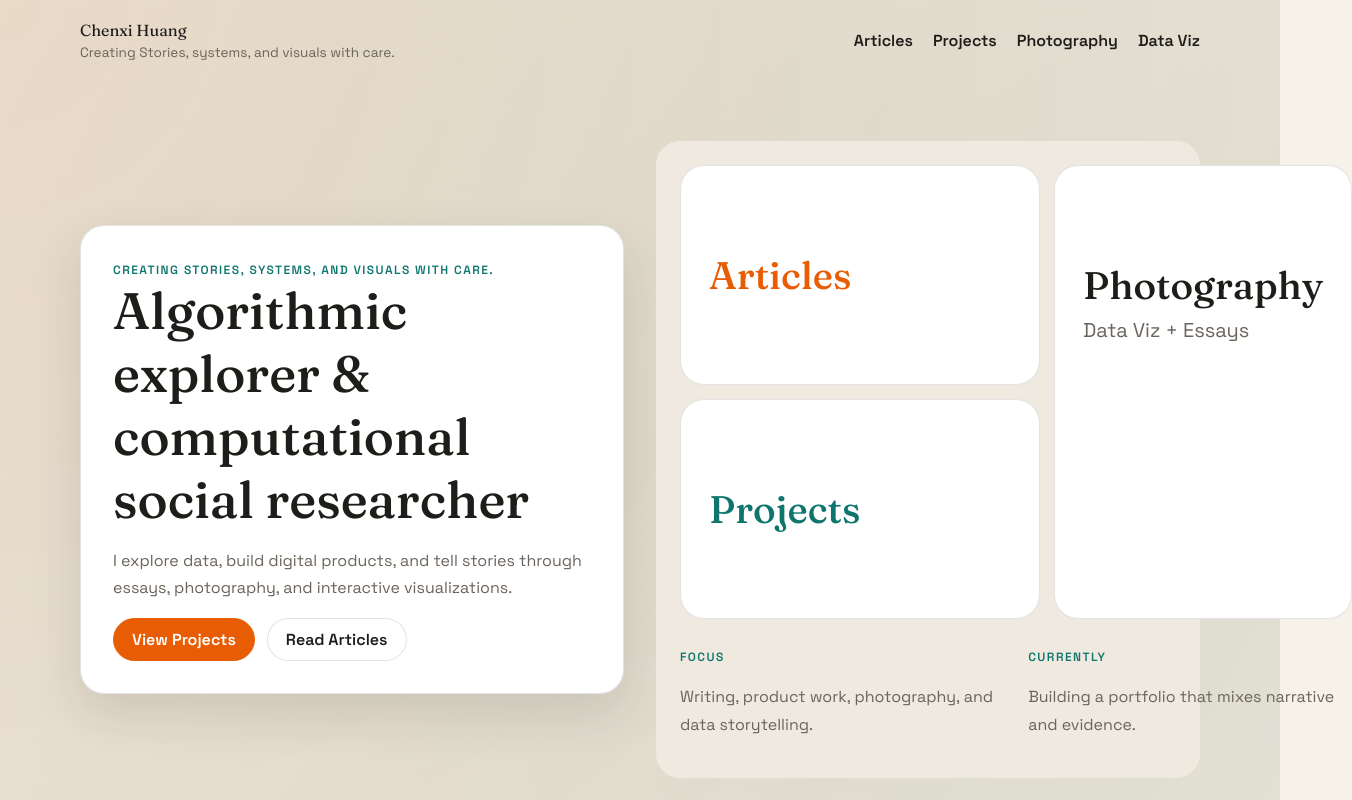
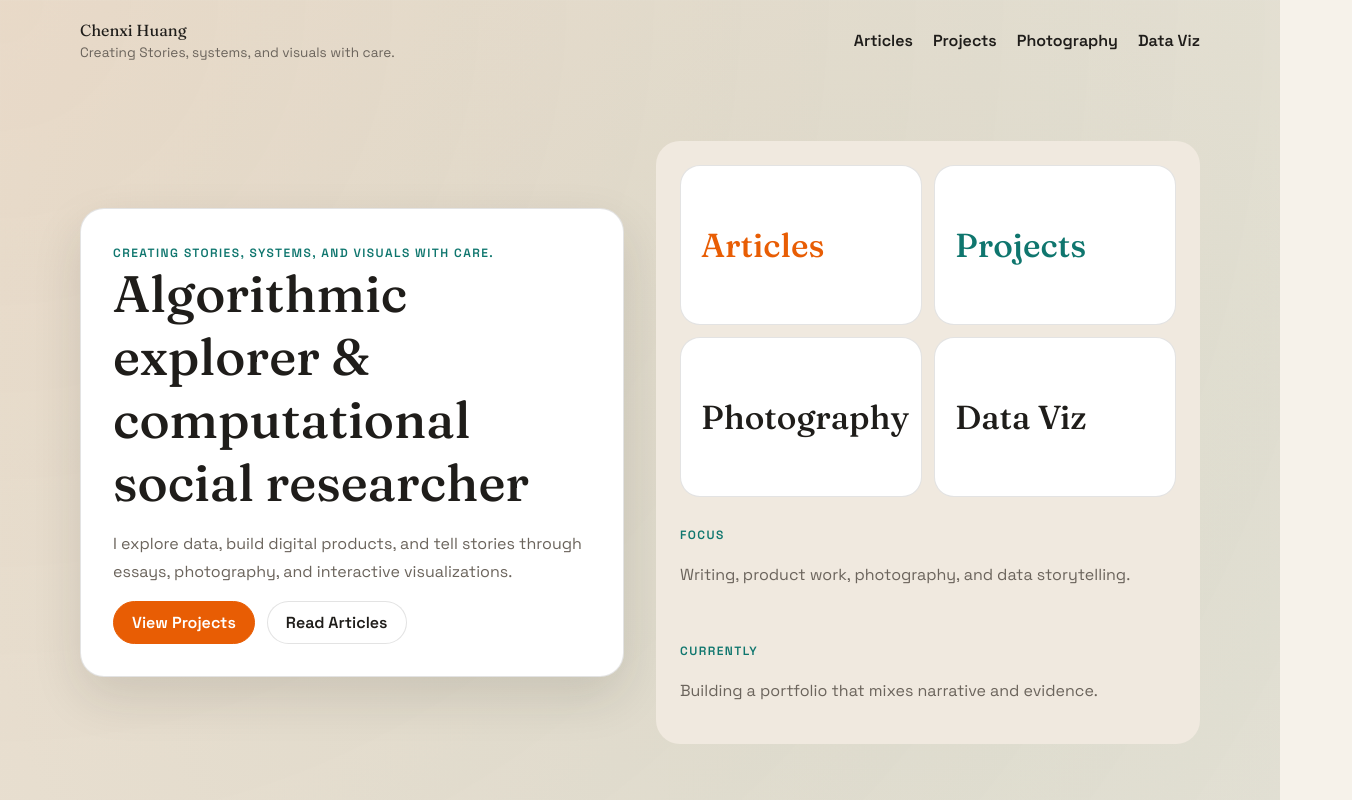
Before and after one commit to aurora1112-j/aurora1112-j.github.io, an Astro site: page / in a window 1280 px wide. Shown: the top 800 px of the page, 1352 px wide, since content can reach past the window. Built offline with nearby package versions, Linux system fonts and the light colour scheme; Astro itself is replaced by a stand-in of ours.

Commit message:
Update home mosaic and section links

```diff
--- a/src/pages/index.astro
+++ b/src/pages/index.astro
@@ -47,15 +47,17 @@ const dataviz = (await getCollection("dataviz"))
       </div>
       <div class="hero-media reveal delay-1">
         <div class="hero-mosaic" role="navigation" aria-label="Quick links">
-          <a class="hero-mosaic-card hero-mosaic-card-articles" href="/articles">
+          <a class="hero-mosaic-card hero-mosaic-card-articles" href="#articles">
             <span class="hero-mosaic-title">Articles</span>
           </a>
-          <a class="hero-mosaic-card hero-mosaic-card-projects" href="/projects">
+          <a class="hero-mosaic-card hero-mosaic-card-projects" href="#projects">
             <span class="hero-mosaic-title">Projects</span>
           </a>
-          <a class="hero-mosaic-card hero-mosaic-card-photography" href="/photography">
+          <a class="hero-mosaic-card hero-mosaic-card-photography" href="#photography">
             <span class="hero-mosaic-title">Photography</span>
-            <span class="hero-mosaic-subtitle">Data Viz + Essays</span>
+          </a>
+          <a class="hero-mosaic-card hero-mosaic-card-dataviz" href="#dataviz">
+            <span class="hero-mosaic-title">Data Viz</span>
           </a>
         </div>
         <div class="grid grid-2">
@@ -75,7 +77,7 @@ const dataviz = (await getCollection("dataviz"))
       </div>
     </section>
 
-    <section class="section reveal">
+    <section class="section reveal" id="articles">
       <SectionHeader
         kicker="Writing"
         title="Articles"
@@ -93,9 +95,12 @@ const dataviz = (await getCollection("dataviz"))
           />
         ))}
       </div>
+      <div class="section-footer">
+        <a class="section-more" href="/articles">Read more</a>
+      </div>
     </section>
 
-    <section class="section reveal delay-1">
+    <section class="section reveal delay-1" id="projects">
       <SectionHeader
         kicker="Build"
         title="Projects"
@@ -113,9 +118,12 @@ const dataviz = (await getCollection("dataviz"))
           />
         ))}
       </div>
+      <div class="section-footer">
+        <a class="section-more" href="/projects">Read more</a>
+      </div>
     </section>
 
-    <section class="section reveal delay-2">
+    <section class="section reveal delay-2" id="photography">
       <SectionHeader
         kicker="Visuals"
         title="Photography"
@@ -133,9 +141,12 @@ const dataviz = (await getCollection("dataviz"))
           />
         ))}
       </div>
+      <div class="section-footer">
+        <a class="section-more" href="/photography">Read more</a>
+      </div>
     </section>
 
-    <section class="section reveal delay-3">
+    <section class="section reveal delay-3" id="dataviz">
       <SectionHeader
         kicker="Evidence"
         title="Data Visualization"
@@ -153,6 +164,9 @@ const dataviz = (await getCollection("dataviz"))
           />
         ))}
       </div>
+      <div class="section-footer">
+        <a class="section-more" href="/dataviz">Read more</a>
+      </div>
     </section>
   </main>
   <SiteFooter />
--- a/src/styles/global.css
+++ b/src/styles/global.css
@@ -79,6 +79,24 @@ p {
 
 .section {
   padding: 80px 0;
+}
+
+.section-footer {
+  display: flex;
+  justify-content: flex-end;
+  margin-top: 18px;
+}
+
+.section-more {
+  display: inline-flex;
+  align-items: center;
+  gap: 8px;
+  font-weight: 600;
+  color: var(--text);
+}
+
+.section-more::after {
+  content: "->";
 }
 
 .section-header {
@@ -264,19 +282,19 @@ h3 {
 
 .hero-mosaic {
   display: grid;
-  gap: 14px;
-  grid-template-columns: 360px 1fr;
-  grid-template-rows: 220px 220px;
+  gap: 12px;
+  grid-template-columns: repeat(2, minmax(160px, 1fr));
+  grid-auto-rows: 160px;
   grid-template-areas:
-    "articles photography"
-    "projects photography";
+    "articles projects"
+    "photography dataviz";
 }
 
 .hero-mosaic-card {
   background: var(--surface);
   border: 1px solid var(--line);
-  border-radius: 24px;
-  padding: 28px;
+  border-radius: 20px;
+  padding: 20px;
   display: flex;
   flex-direction: column;
   justify-content: center;
@@ -308,12 +326,14 @@ h3 {
 
 .hero-mosaic-card-photography {
   grid-area: photography;
-  justify-content: flex-start;
-  padding-top: 98px;
+}
+
+.hero-mosaic-card-dataviz {
+  grid-area: dataviz;
 }
 
 .hero-mosaic-title {
-  font-size: clamp(2rem, 3vw, 2.6rem);
+  font-size: clamp(1.6rem, 2.6vw, 2.2rem);
   line-height: 1.12;
   font-family: var(--font-serif);
   font-weight: 700;
@@ -327,27 +347,17 @@ h3 {
   color: var(--accent-2);
 }
 
-.hero-mosaic-subtitle {
-  color: var(--muted);
-  font-size: 1.25rem;
-}
-
 @media (max-width: 980px) {
   .hero-mosaic {
-    grid-template-columns: 1fr;
-    grid-template-rows: auto;
+    grid-template-columns: repeat(2, minmax(140px, 1fr));
+    grid-auto-rows: 140px;
     grid-template-areas:
-      "articles"
-      "projects"
-      "photography";
+      "articles projects"
+      "photography dataviz";
   }
 
   .hero-mosaic-card {
-    min-height: 170px;
-  }
-
-  .hero-mosaic-card-photography {
-    padding-top: 32px;
+    min-height: 140px;
   }
 }
 
@@ -819,6 +829,16 @@ h3 {
     padding-top: 30px;
   }
 
+  .hero-mosaic {
+    grid-template-columns: 1fr;
+    grid-auto-rows: 140px;
+    grid-template-areas:
+      "articles"
+      "projects"
+      "photography"
+      "dataviz";
+  }
+
   .project-landing-navbar {
     position: static;
     padding: 0 0 10px;
```
